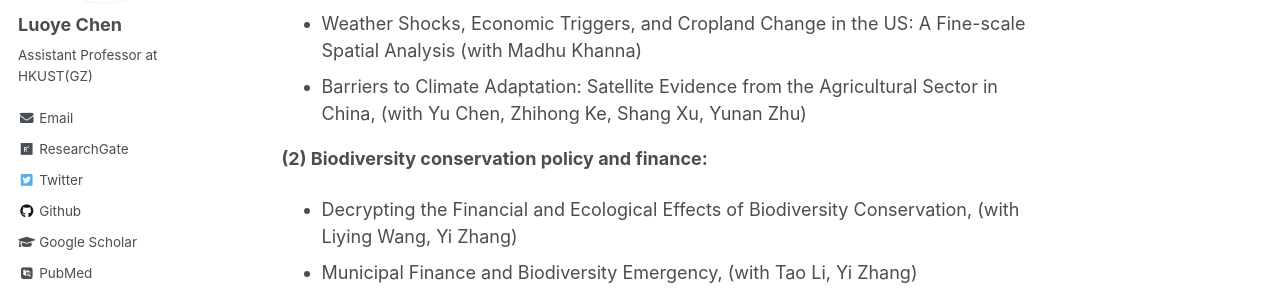
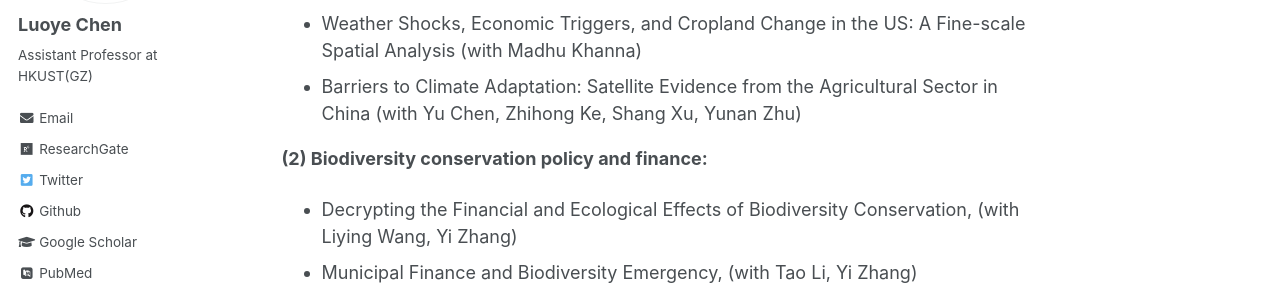
Before and after one commit to luoyec/luoyec.github.io, a Jekyll site: the page built from _pages/publication2.md, in a window 1280 px wide and 900 px high. Shown: the part 330-626 px from the top of the window. Built offline with Jekyll 4.4.1, drawn with Linux system fonts in a browser that asks for light colours; some web fonts are replaced.

```diff
--- a/_pages/publication2.md
+++ b/_pages/publication2.md
@@ -12,7 +12,7 @@ redirect_from:
 **(1) Climate adaptation:**
 - Known and Unknown: Uncertainty in Estimating Land use Change from Satellite Data (with Madhu Khanna)
 - Weather Shocks, Economic Triggers, and Cropland Change in the US: A Fine-scale Spatial Analysis (with Madhu Khanna)
-- Barriers to Climate Adaptation: Satellite Evidence from the Agricultural Sector in China, (with Yu Chen, Zhihong Ke, Shang Xu, Yunan Zhu)
+- Barriers to Climate Adaptation: Satellite Evidence from the Agricultural Sector in China (with Yu Chen, Zhihong Ke, Shang Xu, Yunan Zhu)
 
 **(2) Biodiversity conservation policy and finance:**
 - Decrypting the Financial and Ecological Effects of Biodiversity Conservation, (with Liying Wang, Yi Zhang)
```
